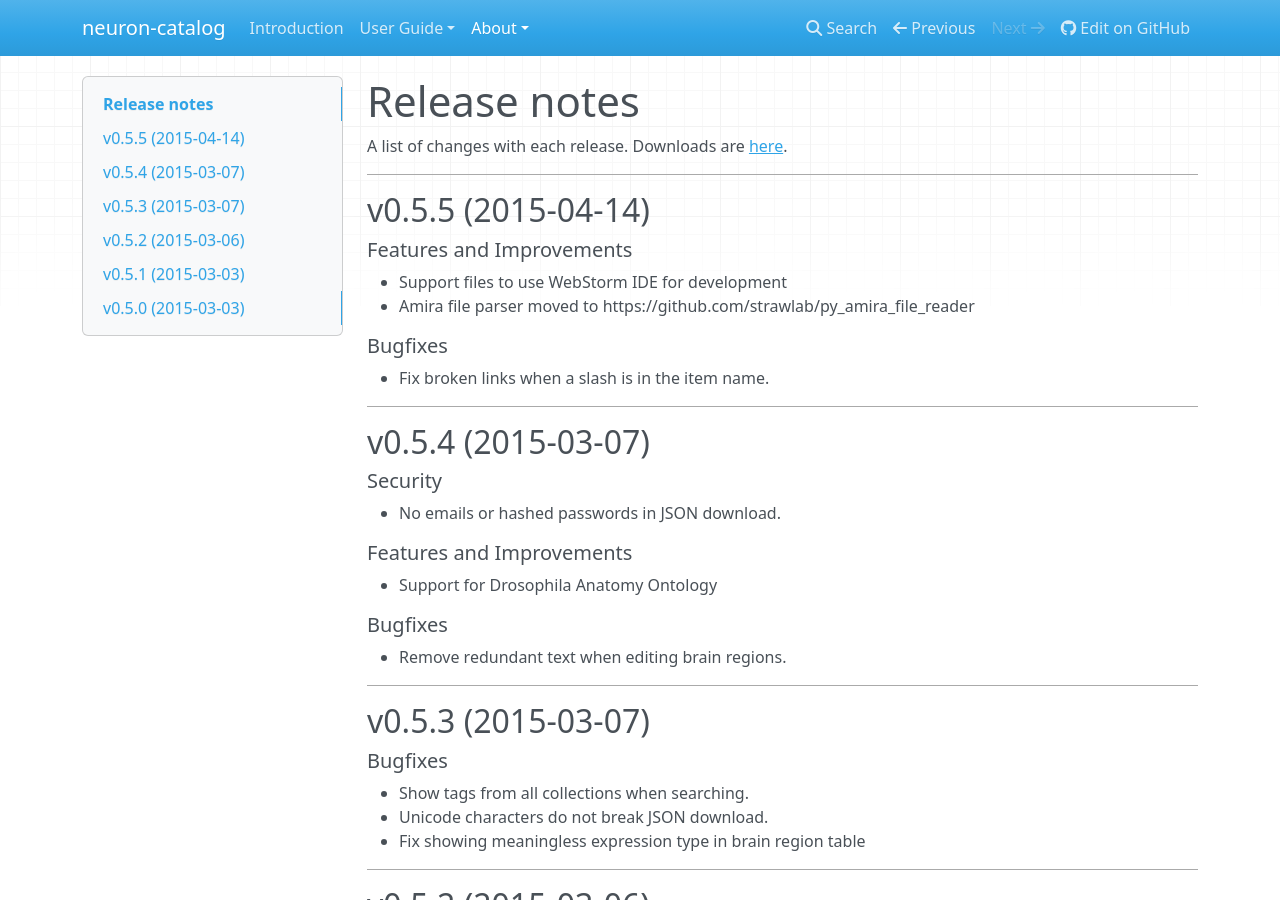
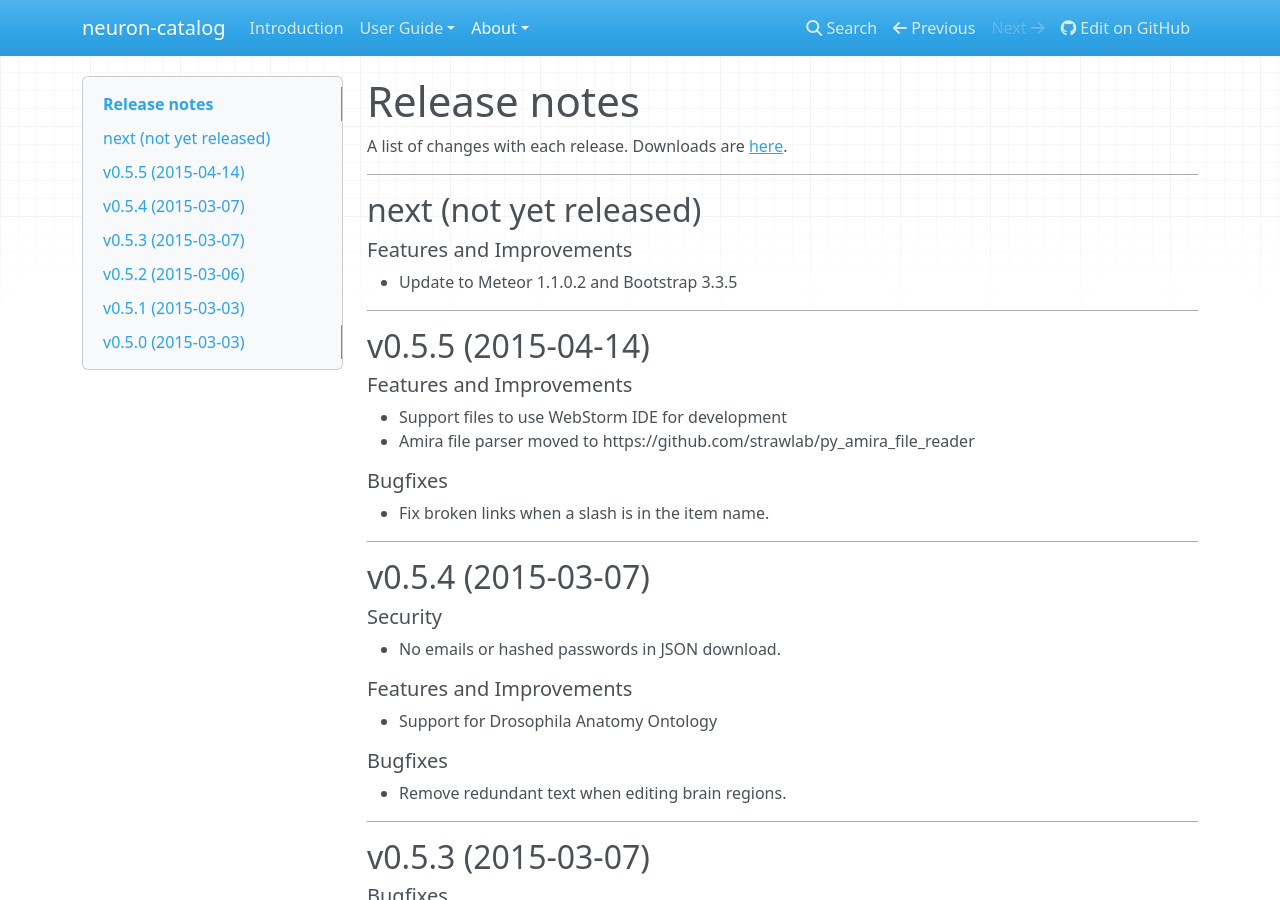
Before and after one commit to strawlab/neuron-catalog, an MkDocs documentation site: the page built from docs/release-notes.md, in a window 1280 px wide and 900 px high. Built offline with MkDocs 1.6.1, drawn with Linux system fonts in a browser that asks for light colours; nearby versions of some CDN libraries; old or Windows-style settings are respelled for this version of MkDocs.

Commit message:
update release notes

```diff
--- a/docs/release-notes.md
+++ b/docs/release-notes.md
@@ -2,6 +2,14 @@
 
 A list of changes with each release. Downloads are
 [here](https://github.com/strawlab/neuron-catalog/releases).
+
+---
+
+## next (not yet released)
+
+##### Features and Improvements
+
+- Update to Meteor 1.1.0.2 and Bootstrap 3.3.5
 
 ---
 
```
Also changed, not shown: 1 other file.
